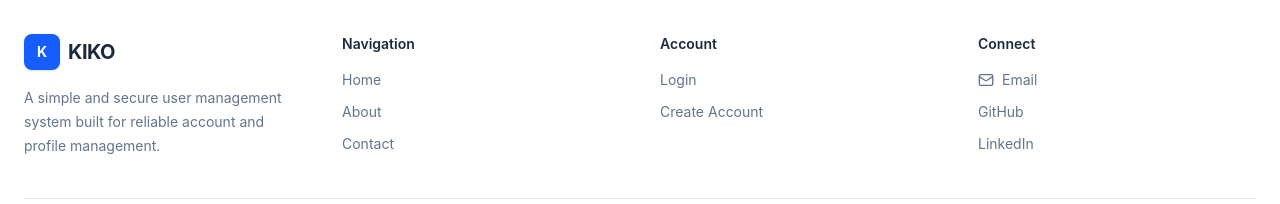
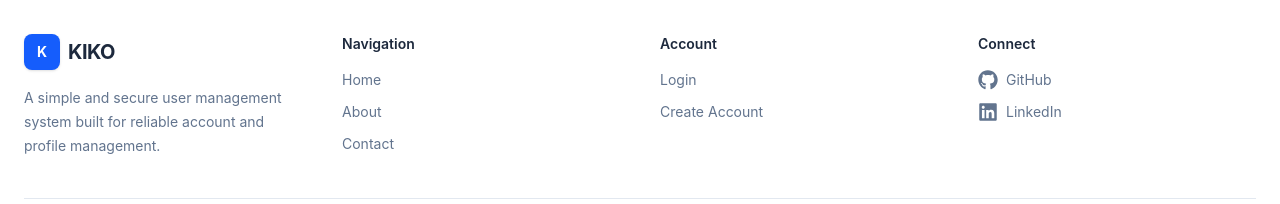
Before and after one commit to Thekishor/user_service, a React (Vite) app in the folder frontend/: page / in a window 1280 px wide. Shown: the part 1768-1972 px from the top of the page. Built offline with nearby package versions, Linux system fonts and the light colour scheme; no server answers.

Commit message:
user service

```diff
--- a/frontend/package.json
+++ b/frontend/package.json
@@ -17,6 +17,7 @@
     "react": "^19.2.8",
     "react-dom": "^19.2.8",
     "react-hook-form": "^7.85.0",
+    "react-icons": "^5.7.0",
     "react-router-dom": "^7.18.2",
     "sonner": "^2.0.8",
     "tailwindcss": "^4.3.3",
--- a/frontend/src/components/home/Footer.jsx
+++ b/frontend/src/components/home/Footer.jsx
@@ -1,5 +1,5 @@
-import { Mail } from "lucide-react";
 import { Link } from "react-router-dom";
+import { FaGithub, FaLinkedin } from "react-icons/fa";
 
 const Footer = () => {
   return (
@@ -83,31 +83,24 @@ const Footer = () => {
 
             <div className="mt-4 flex flex-col gap-3">
               <a
-                href="mailto:kishorpandey981@gmail.com"
-                className="flex w-fit items-center gap-2 text-sm
-                           text-slate-500 transition hover:text-blue-600"
-              >
-                <Mail className="h-4 w-4" />
-                Email
-              </a>
-
-              <a
-                href="YOUR_GITHUB_URL"
+                href="https://github.com/Thekishor"
                 target="_blank"
                 rel="noopener noreferrer"
-                className="flex w-fit items-center gap-2 text-sm
-                           text-slate-500 transition hover:text-slate-900"
+                aria-label="GitHub"
+                className="flex w-fit items-center gap-2 text-sm text-slate-500 transition hover:text-slate-900"
               >
+                <FaGithub className="h-5 w-5" />
                 GitHub
               </a>
 
               <a
-                href="YOUR_LINKEDIN_URL"
+                href="https://www.linkedin.com/in/kishor-pandey-209a9323b/"
                 target="_blank"
                 rel="noopener noreferrer"
-                className="flex w-fit items-center gap-2 text-sm
-                           text-slate-500 transition hover:text-blue-600"
+                aria-label="LinkedIn"
+                className="flex w-fit items-center gap-2 text-sm text-slate-500 transition hover:text-blue-600"
               >
+                <FaLinkedin className="h-5 w-5" />
                 LinkedIn
               </a>
             </div>
--- a/frontend/src/pages/About .jsx
+++ b/frontend/src/pages/About .jsx
@@ -38,7 +38,7 @@ const About = () => {
               Key Features
             </h2>
 
-            <ul className="mt-4 grid gap-4 sm:grid-cols-2 lg:grid-cols-3">
+            <ul className="mt-4 grid gap-4 sm:grid-cols-2">
               {[
                 "User registration and login",
                 "Email verification",
```
Also changed, not shown: 1 other file (tests, documents, lock files or other folders).
